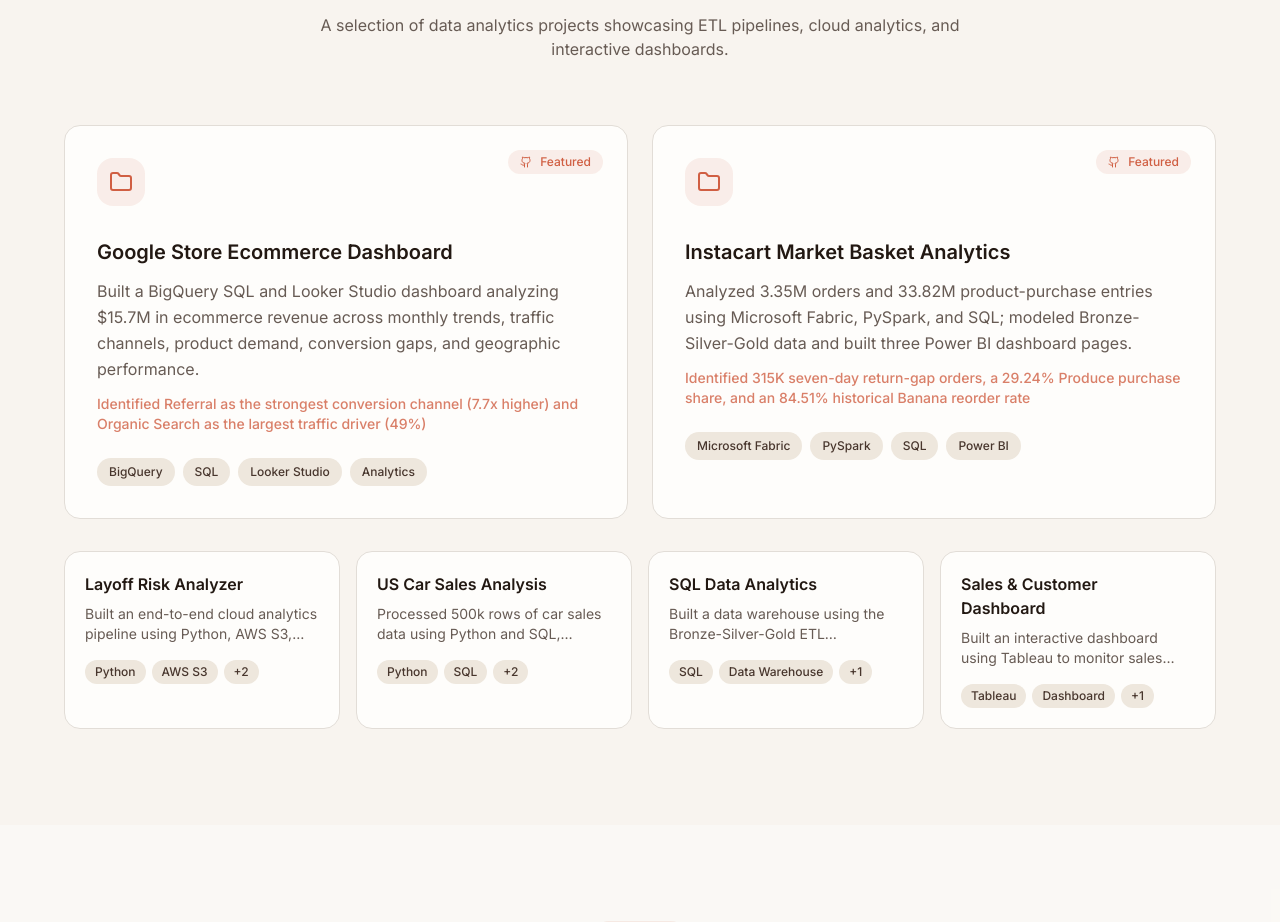
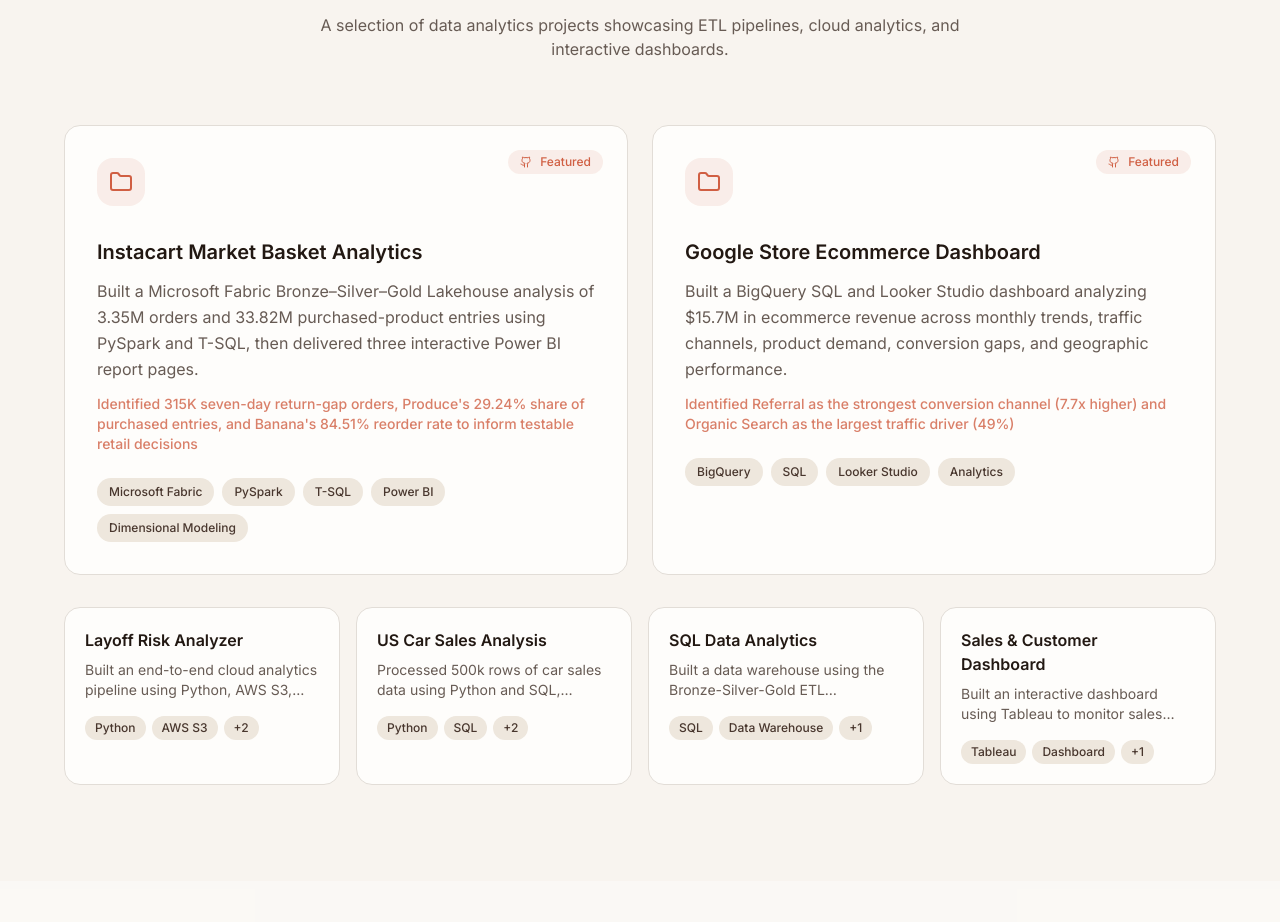
Before and after one commit to arrya13n/Portfolio, a Next.js app: page /Portfolio/ in a window 1280 px wide. Shown: the part 3430-4352 px from the top of the page. Built offline with nearby package versions, Linux system fonts and the light colour scheme.

Commit message:
Feature Instacart Fabric analytics project with verified portfolio metrics

```diff
--- a/components/projects.tsx
+++ b/components/projects.tsx
@@ -2,6 +2,15 @@ import { ExternalLink, Github, Folder } from "lucide-react"
 import Link from "next/link"
 
 const projects = [
+  {
+    title: "Instacart Market Basket Analytics",
+    description:
+      "Built a Microsoft Fabric Bronze–Silver–Gold Lakehouse analysis of 3.35M orders and 33.82M purchased-product entries using PySpark and T-SQL, then delivered three interactive Power BI report pages.",
+    impact: "Identified 315K seven-day return-gap orders, Produce's 29.24% share of purchased entries, and Banana's 84.51% reorder rate to inform testable retail decisions",
+    tags: ["Microsoft Fabric", "PySpark", "T-SQL", "Power BI", "Dimensional Modeling"],
+    github: "https://github.com/arrya13n/instacart_market_basket_analysis",
+    highlight: true,
+  },
   {
     title: "Google Store Ecommerce Dashboard",
     description:
@@ -20,15 +29,7 @@ const projects = [
     github: "https://github.com/arrya13n/Layoff-risk-analyzer",
     highlight: false,
   },
-  {
-    title: "Instacart Market Basket Analytics",
-    description:
-      "Analyzed 3.35M orders and 33.82M product-purchase entries using Microsoft Fabric, PySpark, and SQL; modeled Bronze-Silver-Gold data and built three Power BI dashboard pages.",
-    impact: "Identified 315K seven-day return-gap orders, a 29.24% Produce purchase share, and an 84.51% historical Banana reorder rate",
-    tags: ["Microsoft Fabric", "PySpark", "SQL", "Power BI"],
-    github: "https://github.com/arrya13n/instacart_market_basket_analysis",
-    highlight: true,
-  },
+
   {
     title: "US Car Sales Analysis",
     description:
```
